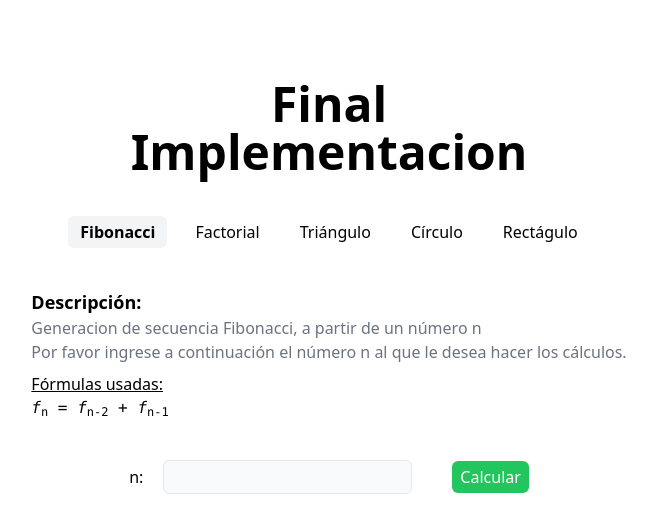
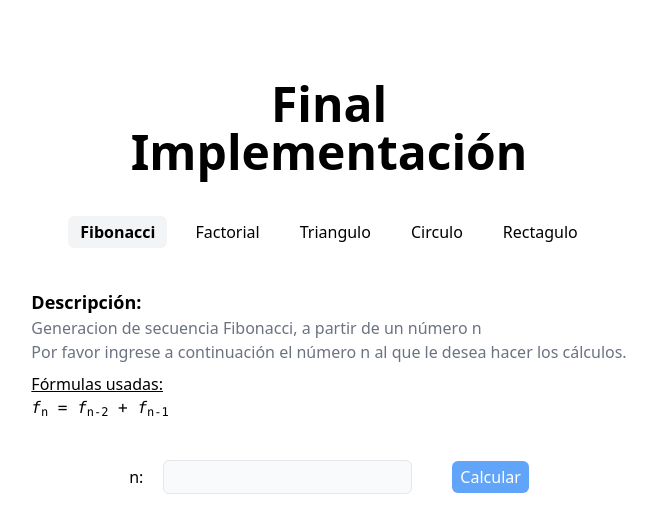
Before and after one commit to cristinarangoe/front-end, a React (Vite) app: page / in a window 1280 px wide. Shown: the top 532 px of the page, without its empty margins (311-968 px from the left). Built offline with nearby package versions, Linux system fonts and the light colour scheme.

Commit message:
separe fibonacci y factorial

```diff
--- a/package.json
+++ b/package.json
@@ -8,6 +8,7 @@
     "serve": "vite preview"
   },
   "dependencies": {
+    "axios": "^0.24.0",
     "formik": "^2.2.9",
     "react": "^17.0.0",
     "react-dom": "^17.0.0",
--- a/src/App.tsx
+++ b/src/App.tsx
@@ -7,7 +7,7 @@ function App() {
 			<header className="w-full flex flex-col justify-center items-center mt-20">
 				<h1 className="flex flex-col items-center">
 					<span className="text-5xl font-bold">Final</span>
-					<span className="text-5xl font-bold">Implementacion</span>
+					<span className="text-5xl font-bold">Implementación</span>
 				</h1>
 			</header>
 			<Menu />
--- a/src/components/Menu.tsx
+++ b/src/components/Menu.tsx
@@ -1,21 +1,23 @@
-import React, { useState } from 'react';
-import { NormalForm } from './NormalForm';
-import { MenuType } from '../types/menu';
-import { Circulo } from './Circulo';
-import { Triangulo } from './Triangulo';
-import { Reactangulo } from './Reactangulo';
+import React, { useState } from "react";
+import { Factorial } from "./factorial/Factorial";
+import { Fibonacci } from "./fibonacci/Fibonacci";
+
+import { MenuType } from "../types/menu";
+import { Circulo } from "./circulo/Circulo";
+import { Triangulo } from "./triangulo/Triangulo";
+import { Reactangulo } from "./rectangulo/Reactangulo";
 
 export const Menu = () => {
-	const [menuValue, setMenuValue] = useState<MenuType>('Fibonacci');
+  const [menuValue, setMenuValue] = useState<MenuType>("Fibonacci");
   const menuOptions: string[] = [
-		'Fibonacci',
-		'Factorial',
-		'Triángulo',
-		'Círculo',
-		'Rectágulo',
+    "Fibonacci",
+    "Factorial",
+    "Triangulo",
+    "Circulo",
+    "Rectagulo",
   ];
-	const normalForm: string[] = ['Fibonacci', 'Factorial'];
-	const complexForm: string[] = ['Triangulo', 'Circulo', 'Rectangulo'];
+  const normalForm: string[] = ["Fibonacci", "Factorial"];
+  const complexForm: string[] = ["Triangulo", "Circulo", "Rectangulo"];
   return (
     <main className=" flex flex-col justify-center items-center">
       <nav className="flex flex-row space-x-4 mt-10">
@@ -26,8 +28,8 @@ export const Menu = () => {
               onClick={() => setMenuValue(val as MenuType)}
               className={`px-3 py-1  rounded-md cursor-pointer ${
                 menuValue == val
-									? 'bg-gray-100 font-semibold'
-									: 'hover:bg-gray-50 '
+                  ? "bg-gray-100 font-semibold"
+                  : "hover:bg-gray-50 "
               }`}
             >
               <p>{val}</p>
@@ -36,12 +38,14 @@ export const Menu = () => {
         })}
       </nav>
       <section className="mt-10 ">
-				{normalForm.includes(menuValue) ? (
-					<NormalForm menuValue={menuValue} />
-				) : menuValue == 'Circulo' ? (
+        {menuValue == "Factorial" ? (
+          <Factorial menuValue={menuValue} />
+        ) : menuValue == "Fibonacci" ? (
+          <Fibonacci menuValue={menuValue} />
+        ) : menuValue == "Triangulo" ? (
+          <Triangulo menuValue={menuValue} />
+        ) : menuValue == "Circulo" ? (
           <Circulo menuValue={menuValue} />
-				) : menuValue == 'Triangulo' ? (
-					<Triangulo menuValue={menuValue} />
         ) : (
           <Reactangulo menuValue={menuValue} />
         )}
--- a/src/components/Circulo.tsx
+++ b/src/components/circulo/Circulo.tsx
@@ -1,6 +1,6 @@
 import { useFormik } from 'formik';
 import React from 'react';
-import { Circulo as Formula } from './formulas/Circulo';
+import { Circulo as Formula } from '../formulas/Circulo';
 interface NormalFormProps {
 	menuValue: string | 'Triangulo' | 'Circulo' | 'Rectangulo';
 }
@@ -48,7 +48,7 @@ export const Circulo: React.FC<NormalFormProps> = ({ menuValue }) => {
 				</div>
 				<button
 					type="submit"
-					className="ml-10 bg-green-500 text-white px-2 py-1 rounded-md"
+					className="ml-10 bg-blue-400 text-white px-2 py-1 rounded-md"
 				>
 					Calcular
 				</button>
--- a/src/components/NormalForm.tsx
+++ b/src/components/factorial/Factorial.tsx
@@ -1,22 +1,39 @@
-import React from 'react';
+import React, { useState } from 'react';
 import { useFormik } from 'formik';
-import { Factorial } from './formulas/Factorial';
-import { Fibonacci } from './formulas/Fibonacci';
+import { Factorial as Formula } from '../formulas/Factorial';
+
+import axios from'axios';
+
 
 interface NormalFormProps {
 	menuValue: string;
 }
 
-export const NormalForm: React.FC<NormalFormProps> = ({ menuValue }) => {
+
+
+export const Factorial: React.FC<NormalFormProps> = ({ menuValue }) => {
+	const [resultado, setResultado] = useState<number | null | number[]>(null);
+	const [estadoConsulta, setEstadoConsulta] = useState<string | null>(null);
+
 	const formik = useFormik({
 		initialValues: {
 			n: '',
 		},
-		onSubmit: (values, { resetForm }) => {
-			alert(JSON.stringify(values, null, 2));
+		onSubmit: async (values, { resetForm }) => {
+			const respuesta = await axios.post(`http://localhost:8000/${menuValue}`,values);
+
+			setResultado(respuesta.data)
+
 			resetForm({});
 		},
 	});
+
+
+	// if (error) return <div>failed to load</div>
+	// if (!data) return <div>loading...</div>
+
+	// // render data
+	// return <div>hello {data.name}!</div>
 
 	return (
 		<div className="flex flex-col items-center justify-start">
@@ -28,11 +45,9 @@ export const NormalForm: React.FC<NormalFormProps> = ({ menuValue }) => {
 				<p className="text-md align-middle text-gray-500 ">
 					Por favor ingrese a continuación el número n al que le desea hacer los cálculos.
 				</p>
-				{menuValue == 'Fibonacci' ? (
-					<Fibonacci />
-				) : menuValue == 'Factorial' ? (
-					<Factorial />
-				) : null}
+
+					<Formula />
+
 			</div>
 
 			<form onSubmit={formik.handleSubmit} className="mt-10">
@@ -47,11 +62,14 @@ export const NormalForm: React.FC<NormalFormProps> = ({ menuValue }) => {
 				/>
 				<button
 					type="submit"
-					className="ml-10 bg-green-500 text-white px-2 py-1 rounded-md"
+					className="ml-10 bg-blue-400 text-white px-2 py-1 rounded-md"
 				>
 					Calcular
 				</button>
 			</form>
+			<div>
+				<pre>{resultado}</pre>
+			</div>
 		</div>
 	);
 };
--- /dev/null
+++ b/src/components/fibonacci/Fibonacci.tsx
@@ -0,0 +1,73 @@
+import React, { useState } from 'react';
+import { useFormik } from 'formik';
+import { Fibonacci as Formula } from '../formulas/Fibonacci';
+import axios from'axios';
+
+
+interface NormalFormProps {
+	menuValue: string;
+}
+
+
+
+export const Fibonacci: React.FC<NormalFormProps> = ({ menuValue }) => {
+	const [resultado, setResultado] = useState<number | null | number[]>(null);
+	const [estadoConsulta, setEstadoConsulta] = useState<string | null>(null);
+
+	const formik = useFormik({
+		initialValues: {
+			n: '',
+		},
+		onSubmit: async (values, { resetForm }) => {
+			const respuesta = await axios.post(`http://localhost:8000/${menuValue}`,values);
+
+			setResultado(respuesta.data)
+
+			resetForm({});
+		},
+	});
+
+
+	// if (error) return <div>failed to load</div>
+	// if (!data) return <div>loading...</div>
+
+	// // render data
+	// return <div>hello {data.name}!</div>
+
+	return (
+		<div className="flex flex-col items-center justify-start">
+			<div className="w-auto flex flex-col items-start">
+				<h3 className="font-bold text-lg">Descripción:</h3>
+				<p className="text-md align-middle text-gray-500 ">
+					Generacion de secuencia {menuValue}, a partir de un número n
+				</p>
+				<p className="text-md align-middle text-gray-500 ">
+					Por favor ingrese a continuación el número n al que le desea hacer los cálculos.
+				</p>
+					<Formula />
+
+			</div>
+
+			<form onSubmit={formik.handleSubmit} className="mt-10">
+				<label htmlFor="n">n:</label>
+				<input
+					id="n"
+					name="n"
+					type="number"
+					className="px-2 py-1 bg-gray-50 border rounded-md ml-5"
+					onChange={formik.handleChange}
+					value={formik.values.n}
+				/>
+				<button
+					type="submit"
+					className="ml-10 bg-blue-400 text-white px-2 py-1 rounded-md"
+				>
+					Calcular
+				</button>
+			</form>
+			<div>
+				<pre>{resultado}</pre>
+			</div>
+		</div>
+	);
+};
--- a/src/components/Triangulo.tsx
+++ b/src/components/rectangulo/Reactangulo.tsx
@@ -1,17 +1,17 @@
 import { useFormik } from 'formik';
 import React from 'react';
-import { Triangulo as Formula } from './formulas/Triangulo';
+import { Reactangulo as Formula } from '../formulas/Reactangulo';
+import { Triangulo } from '../formulas/Triangulo';
 
 interface NormalFormProps {
 	menuValue: string | 'Triangulo' | 'Circulo' | 'Reactangulo';
 }
 
-export const Triangulo: React.FC<NormalFormProps> = ({ menuValue }) => {
+export const Reactangulo: React.FC<NormalFormProps> = ({ menuValue }) => {
 	const formik = useFormik({
 		initialValues: {
-			l1: '',
-			l2: '',
-			l3: '',
+			largo: '',
+			ancho: '',
 		},
 		onSubmit: (values, { resetForm }) => {
 			alert(JSON.stringify(values, null, 2));
@@ -26,7 +26,7 @@ export const Triangulo: React.FC<NormalFormProps> = ({ menuValue }) => {
 					Calculo de perímetro y Área de {menuValue} segun sus parámetros.
 				</p>
 				<p className="text-md align-middle text-gray-500 ">
-					Por favor ingrese a continuación los trés lados del triángulo al que le desea hacer los cálculos.
+					Por favor ingrese a continuación el largo y ancho del rectángulo al que le desea hacer los cálculos.
 				</p>
 				<Formula />
 			</div>
@@ -35,53 +35,38 @@ export const Triangulo: React.FC<NormalFormProps> = ({ menuValue }) => {
 				className="mt-10 flex flex-col space-y-5"
 			>
 				<div className="flex flex-row space-x-5">
-					<label htmlFor="l1">
+					<label htmlFor="largo">
 						<pre>
-							<i>l1:</i>
+							<i>largo:</i>
 						</pre>
 					</label>
 					<input
-						id="l1"
-						name="l1"
+						id="largo"
+						name="largo"
 						type="number"
 						className="px-2 py-1 bg-gray-50 border rounded-md ml-5"
 						onChange={formik.handleChange}
-						value={formik.values.l1}
+						value={formik.values.largo}
 					/>
 				</div>
 				<div className="flex flex-row space-x-5">
-					<label htmlFor="l2">
+					<label htmlFor="ancho">
 						<pre>
-							<i>l2:</i>
+							<i>ancho:</i>
 						</pre>
 					</label>
 					<input
-						id="l2"
-						name="l2"
+						id="ancho"
+						name="ancho"
 						type="number"
 						className="px-2 py-1 bg-gray-50 border rounded-md ml-5"
 						onChange={formik.handleChange}
-						value={formik.values.l2}
-					/>
-				</div>
-				<div className="flex flex-row space-x-5">
-					<label htmlFor="l3">
-						<pre>
-							<i>l3:</i>
-						</pre>
-					</label>
-					<input
-						id="l3"
-						name="l3"
-						type="number"
-						className="px-2 py-1 bg-gray-50 border rounded-md ml-5"
-						onChange={formik.handleChange}
-						value={formik.values.l3}
+						value={formik.values.ancho}
 					/>
 				</div>
 				<button
 					type="submit"
-					className="ml-10 bg-green-500 text-white px-2 py-1 rounded-md"
+					className="ml-10 bg-blue-400 text-white px-2 py-1 rounded-md"
 				>
 					Calcular
 				</button>
--- a/src/components/Reactangulo.tsx
+++ b/src/components/triangulo/Triangulo.tsx
@@ -1,17 +1,17 @@
 import { useFormik } from 'formik';
 import React from 'react';
-import { Reactangulo as Formula } from './formulas/Reactangulo';
-import { Triangulo } from './formulas/Triangulo';
+import { Triangulo as Formula } from '../formulas/Triangulo';
 
 interface NormalFormProps {
 	menuValue: string | 'Triangulo' | 'Circulo' | 'Reactangulo';
 }
 
-export const Reactangulo: React.FC<NormalFormProps> = ({ menuValue }) => {
+export const Triangulo: React.FC<NormalFormProps> = ({ menuValue }) => {
 	const formik = useFormik({
 		initialValues: {
-			largo: '',
-			ancho: '',
+			l1: '',
+			l2: '',
+			l3: '',
 		},
 		onSubmit: (values, { resetForm }) => {
 			alert(JSON.stringify(values, null, 2));
@@ -26,7 +26,7 @@ export const Reactangulo: React.FC<NormalFormProps> = ({ menuValue }) => {
 					Calculo de perímetro y Área de {menuValue} segun sus parámetros.
 				</p>
 				<p className="text-md align-middle text-gray-500 ">
-					Por favor ingrese a continuación el largo y ancho del rectángulo al que le desea hacer los cálculos.
+					Por favor ingrese a continuación los trés lados del triángulo al que le desea hacer los cálculos.
 				</p>
 				<Formula />
 			</div>
@@ -35,38 +35,53 @@ export const Reactangulo: React.FC<NormalFormProps> = ({ menuValue }) => {
 				className="mt-10 flex flex-col space-y-5"
 			>
 				<div className="flex flex-row space-x-5">
-					<label htmlFor="largo">
+					<label htmlFor="l1">
 						<pre>
-							<i>largo:</i>
+							<i>l1:</i>
 						</pre>
 					</label>
 					<input
-						id="largo"
-						name="largo"
+						id="l1"
+						name="l1"
 						type="number"
 						className="px-2 py-1 bg-gray-50 border rounded-md ml-5"
 						onChange={formik.handleChange}
-						value={formik.values.largo}
+						value={formik.values.l1}
 					/>
 				</div>
 				<div className="flex flex-row space-x-5">
-					<label htmlFor="ancho">
+					<label htmlFor="l2">
 						<pre>
-							<i>ancho:</i>
+							<i>l2:</i>
 						</pre>
 					</label>
 					<input
-						id="ancho"
-						name="ancho"
+						id="l2"
+						name="l2"
 						type="number"
 						className="px-2 py-1 bg-gray-50 border rounded-md ml-5"
 						onChange={formik.handleChange}
-						value={formik.values.ancho}
+						value={formik.values.l2}
+					/>
+				</div>
+				<div className="flex flex-row space-x-5">
+					<label htmlFor="l3">
+						<pre>
+							<i>l3:</i>
+						</pre>
+					</label>
+					<input
+						id="l3"
+						name="l3"
+						type="number"
+						className="px-2 py-1 bg-gray-50 border rounded-md ml-5"
+						onChange={formik.handleChange}
+						value={formik.values.l3}
 					/>
 				</div>
 				<button
 					type="submit"
-					className="ml-10 bg-green-500 text-white px-2 py-1 rounded-md"
+					className="ml-10 bg-blue-400 text-white px-2 py-1 rounded-md"
 				>
 					Calcular
 				</button>
```
Also changed, not shown: 1 other file (tests, documents, lock files or other folders). Lines whose indentation alone changed are shown as unchanged.
